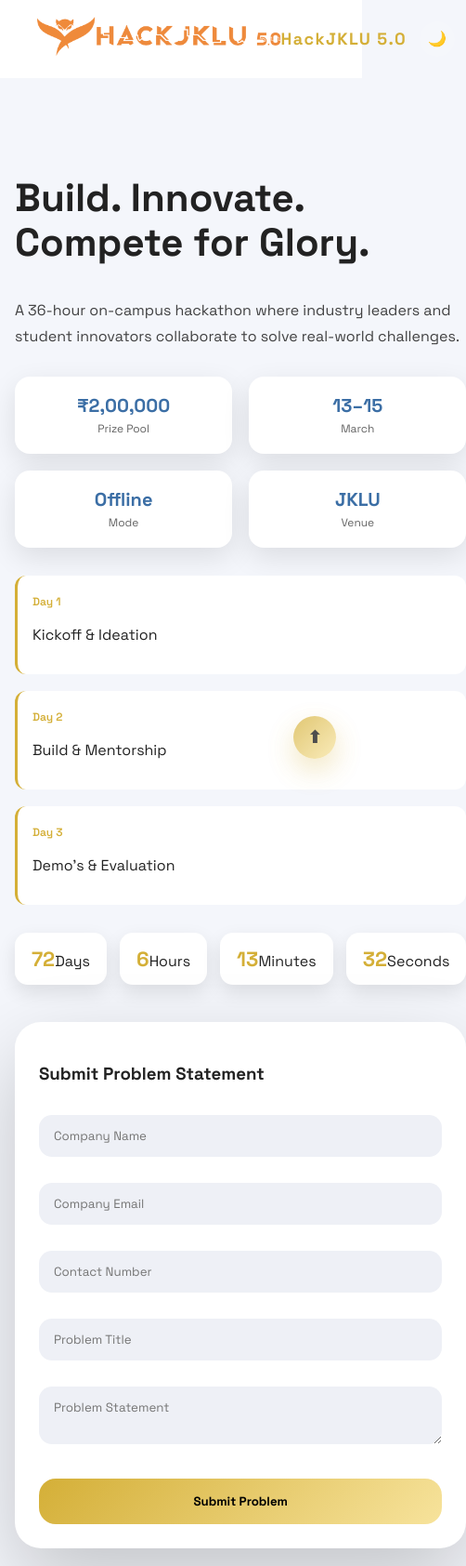
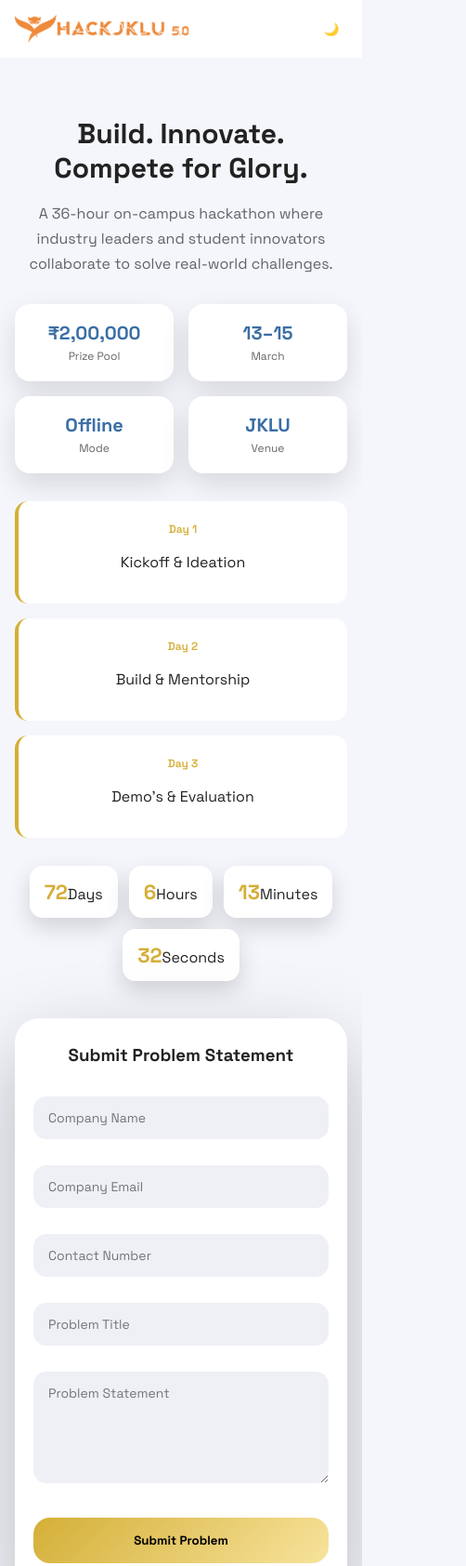
Before and after one commit to yashbansal-dev/problem-statement, a plain HTML site: page index.html in a window 390 px wide. Shown: the top 1684 px of the page at 93% size, 502 px wide, since content can reach past the window. Drawn offline with Linux system fonts and the light colour scheme.

Commit message:
Update style.css

```diff
--- a/style.css
+++ b/style.css
@@ -4,12 +4,14 @@
   --bg: #f4f6fb;
   --card: #ffffff;
   --text: #222;
+  --muted: rgba(0,0,0,0.6);
 }
 
 body.dark {
   --bg: #0e0f14;
   --card: #171923;
   --text: #f1f1f1;
+  --muted: rgba(255,255,255,0.65);
 }
 
 * {
@@ -26,88 +28,87 @@ body {
 }
 
 .top-header {
-  position: sticky;
+  position: fixed;
   top: 0;
+  left: 0;
+  width: 100%;
   z-index: 1000;
+
   display: flex;
   justify-content: space-between;
   align-items: center;
+
   padding: 18px 40px;
   background: var(--card);
-  backdrop-filter: blur(10px);
-  border-bottom: 1px solid rgba(255,255,255,0.06);
+  backdrop-filter: blur(12px);
+  transition: transform 0.35s ease;
+}
+
+
+
+.header-left {
+  display: flex;
+  align-items: center;
 }
 
 .header-logo {
-  height: 42px;
+  height: 36px;
+  width: auto;
 }
 
 .header-right {
   display: flex;
   align-items: center;
-  gap: 14px;
+  gap: 10px;
 }
 
 .brand-text {
-  font-size: 18px;
+  font-size: 14px;
   font-weight: 700;
-  letter-spacing: 1.4px;
   color: var(--gold);
   white-space: nowrap;
 }
 
 .theme-toggle {
-  width: 38px;
-  height: 38px;
+  width: 34px;
+  height: 34px;
   border-radius: 50%;
   border: none;
   cursor: pointer;
-  font-size: 16px;
-  background: rgba(255,255,255,0.12);
+  background: rgba(255,255,255,0.15);
   color: var(--gold);
   display: flex;
   align-items: center;
   justify-content: center;
-  transition: transform 0.2s ease, background 0.2s ease;
 }
 
-.theme-toggle:hover {
-  transform: scale(1.08);
+/* ================= LAYOUT ================= */
+.page-layout {
+  max-width: 1200px;
+  margin: 60px auto;
+  padding: 0 20px;
+  display: grid;
+  grid-template-columns: 1.6fr 1fr;
+  gap: 60px;
 }
 
-.page-layout {
-  max-width: 1400px;
-  margin: 70px auto;
-  padding: 0 50px;
-  display: grid;
-  grid-template-columns: 1.6fr 1fr;
-  gap: 70px;
-}
-
-.hero-badge {
-  display: inline-block;
-  padding: 8px 16px;
-  border-radius: 999px;
-  background: linear-gradient(90deg, rgba(59,110,165,0.2), rgba(212,175,55,0.2));
-  font-size: 12px;
-  margin-bottom: 20px;
-}
-
+/* ================= LEFT ================= */
 .left-space h2 {
-  font-size: 42px;
+  font-size: 44px;
   line-height: 1.15;
+  margin-bottom: 16px;
 }
 
 .description {
   max-width: 560px;
   line-height: 1.7;
-  opacity: 0.85;
+  color: var(--muted);
 }
 
 .stats-strip {
   display: grid;
   grid-template-columns: repeat(4, 1fr);
-  gap: 18px;
+  gap: 16px;
   margin: 30px 0;
 }
 
@@ -116,7 +117,7 @@ body {
   padding: 18px;
   border-radius: 16px;
   text-align: center;
-  box-shadow: 0 10px 30px rgba(0,0,0,0.1);
+  box-shadow: 0 12px 30px rgba(0,0,0,0.12);
 }
 
 .stats-strip strong {
@@ -132,35 +133,36 @@ body {
 
 .timeline {
   display: flex;
-  gap: 18px;
+  gap: 16px;
+  margin-top: 20px;
 }
 
 .timeline div {
   flex: 1;
   background: var(--card);
-  padding: 16px;
-  border-left: 3px solid var(--gold);
-  border-radius: 12px;
+  padding: 18px;
+  border-radius: 14px;
+  border-left: 4px solid var(--gold);
 }
 
 .timeline span {
   font-size: 12px;
+  color: var(--gold);
   font-weight: 600;
-  color: var(--gold);
 }
 
 .countdown {
   display: flex;
-  gap: 14px;
+  gap: 12px;
   margin-top: 30px;
 }
 
 .countdown div {
   background: var(--card);
-  padding: 14px 18px;
+  padding: 14px 16px;
   border-radius: 14px;
   text-align: center;
-  box-shadow: 0 8px 20px rgba(0,0,0,0.1);
+  box-shadow: 0 10px 24px rgba(0,0,0,0.15);
 }
 
 .countdown strong {
@@ -168,13 +170,18 @@ body {
   color: var(--gold);
 }
 
+/* ================= FORM ================= */
 .right-form {
   position: sticky;
-  top: 110px;
+  top: 100px;
   background: var(--card);
-  padding: 42px;
-  border-radius: 28px;
-  box-shadow: 0 35px 90px rgba(0,0,0,0.2);
+  padding: 40px;
+  border-radius: 26px;
+  box-shadow: 0 35px 90px rgba(0,0,0,0.25);
+}
+
+.right-form h3 {
+  margin-top: 0;
 }
 
 form input,
@@ -185,12 +192,18 @@ form textarea {
   border-radius: 14px;
   border: none;
   background: #eef0f6;
+  font-size: 14px;
 }
 
 body.dark form input,
 body.dark form textarea {
   background: #232530;
-  color: #fff;
+  color: white;
+}
+
+form textarea {
+  min-height: 120px;
+  resize: vertical;
 }
 
 button[type="submit"] {
@@ -204,37 +217,35 @@ button[type="submit"] {
   cursor: pointer;
 }
 
+/* ================= PARTNERS ================= */
 .partners {
-  padding: 80px 50px;
+  padding: 80px 20px;
   text-align: center;
 }
 
 .partners h2 {
   font-size: 32px;
-  margin-bottom: 8px;
 }
 
 .partners p {
-  font-size: 14px;
   opacity: 0.75;
   margin-bottom: 40px;
 }
 
 .partners-marquee {
   overflow: hidden;
-  width: 100%;
 }
 
 .partners-track {
   display: flex;
-  gap: 60px;
+  gap: 50px;
   width: max-content;
-  animation: partnerScroll 45s linear infinite;
+  animation: scroll 45s linear infinite;
 }
 
 .partners-track img {
   height: 46px;
-  filter: grayscale(100%) opacity(0.75);
+  filter: grayscale(100%) opacity(0.7);
   transition: 0.3s;
 }
 
@@ -243,20 +254,25 @@ button[type="submit"] {
   transform: scale(1.1);
 }
 
-@keyframes partnerScroll {
+@keyframes scroll {
   from { transform: translateX(0); }
   to { transform: translateX(-50%); }
 }
 
+body.dark .partners-track img {
+  filter: brightness(1.2) contrast(1.1);
+}
+
+/* ================= CONTACT ================= */
 .contact {
-  padding: 80px 50px;
+  padding: 80px 20px;
   text-align: center;
 }
 
 .contact-grid {
   display: grid;
   grid-template-columns: repeat(auto-fit, minmax(260px, 1fr));
-  gap: 40px;
+  gap: 30px;
   max-width: 900px;
   margin: auto;
 }
@@ -265,55 +281,51 @@ button[type="submit"] {
   background: var(--card);
   padding: 28px;
   border-radius: 20px;
-  box-shadow: 0 20px 60px rgba(0,0,0,0.15);
+  box-shadow: 0 20px 60px rgba(0,0,0,0.18);
 }
 
 .contact-card span {
   display: block;
-  margin: 8px 0;
+  margin-top: 8px;
   cursor: pointer;
+}
+
+/* ================= MAP ================= */
+.map {
+  padding: 60px 20px;
 }
 
 .map iframe {
   width: 100%;
-  height: 350px;
-  border: 0;
+  height: 320px;
+  border-radius: 22px;
+  border: none;
 }
 
+/* ================= FOOTER ================= */
 .footer {
   text-align: center;
   padding: 30px;
-  opacity: 0.7;
+  opacity: 0.75;
 }
 
 .back-to-top {
-  position: fixed;
-  right: 28px;
-  bottom: 28px;
-  width: 46px;
-  height: 46px;
+  display: inline-block;
+  margin-left: 12px;
+  width: 42px;
+  height: 42px;
   border-radius: 50%;
   background: linear-gradient(135deg, var(--gold), #f7e39c);
-  color: #000;
-  font-size: 18px;
-  font-weight: 700;
-  text-align: center;
-  line-height: 46px;
+  color: black;
+  font-weight: bold;
+  line-height: 42px;
   text-decoration: none;
-  box-shadow: 0 12px 30px rgba(212,175,55,0.45);
-  transition: 0.25s;
-  z-index: 999;
 }
 
-.back-to-top:hover {
-  transform: translateY(-4px);
-}
-
+/* ================= MOBILE ================= */
 @media (max-width: 900px) {
   .page-layout {
     grid-template-columns: 1fr;
-    padding: 0 16px;
-    gap: 40px;
   }
 
   .stats-strip {
@@ -324,21 +336,159 @@ button[type="submit"] {
     flex-direction: column;
   }
 
+  .left-space h2 {
+    font-size: 34px;
+  }
+}
+
+@media (max-width: 480px) {
+  .brand-text {
+    font-size: 12px;
+  }
+
+  .header-logo {
+    height: 30px;
+  }
+
+  .left-space h2 {
+    font-size: 30px;
+  }
+}
+@media (min-width: 769px) {
+  .top-header {
+    transform: translateY(0) !important;
+  }
+}
+@media (max-width: 768px) {
+  .top-header.hide {
+    transform: translateY(-110%);
+  }
+}
+.page-layout {
+  margin-top: 120px;
+}
+@media (max-width: 768px) {
+  .page-layout {
+    margin-top: 100px;
+  }
+}
+@media (max-width: 768px) {
+
+  /* ===== HEADER ===== */
+  .top-header {
+    padding: 14px 16px;
+  }
+
+  .header-left,
+  .header-right {
+    display: flex;
+    align-items: center;
+  }
+
+  .header-right {
+    gap: 10px;
+  }
+
+  .brand-text {
+    font-size: 14px;
+  }
+
+  /* ===== MAIN LAYOUT ===== */
+  .page-layout {
+    padding: 0 16px;
+    gap: 40px;
+  }
+
+  /* ===== HERO / LEFT SECTION ===== */
+  .left-space {
+    text-align: center;
+  }
+
+  .left-space h2 {
+    font-size: 30px;
+    line-height: 1.25;
+  }
+
+  .description {
+    margin-left: auto;
+    margin-right: auto;
+  }
+
+  /* ===== STATS ===== */
+  .stats-strip {
+    grid-template-columns: 1fr 1fr;
+  }
+
+  .stats-strip div {
+    text-align: center;
+  }
+
+  /* ===== TIMELINE ===== */
+  .timeline {
+    flex-direction: column;
+    align-items: center;
+  }
+
+  .timeline div {
+    width: 100%;
+    max-width: 420px;
+  }
+
+  /* ===== COUNTDOWN ===== */
+  .countdown {
+    justify-content: center;
+    flex-wrap: wrap;
+  }
+
+  /* ===== FORM ===== */
   .right-form {
     position: relative;
-    top: auto;
-    padding: 26px;
+    top: 0;
+    padding: 28px 20px;
   }
 
-  .partners {
-    padding: 60px 20px;
+  .right-form h3 {
+    text-align: center;
   }
 
-  .partners-track img {
-    height: 36px;
+  /* ===== PARTNERS ===== */
+  .partners {
+    padding: 60px 16px;
   }
 
+  .partners h2,
+  .partners p {
+    text-align: center;
+  }
+
+  /* ===== CONTACT ===== */
   .contact {
-    padding: 60px 20px;
+    padding: 60px 16px;
+  }
+
+  .contact h2 {
+    text-align: center;
+  }
+
+  .contact-card {
+    text-align: center;
+  }
+
+  /* ===== MAP ===== */
+  .map iframe {
+    display: block;
+    margin: 0 auto;
+    border-radius: 18px;
+  }
+
+  /* ===== FOOTER ===== */
+  .footer {
+    text-align: center;
+    padding: 24px 16px;
   }
 }
+@media (max-width: 768px) {
+  .brand-text {
+    display: none;
+  }
+}
```
